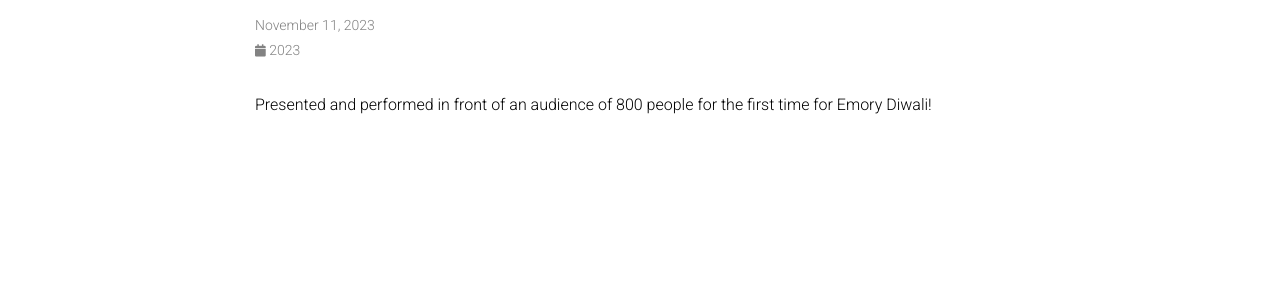
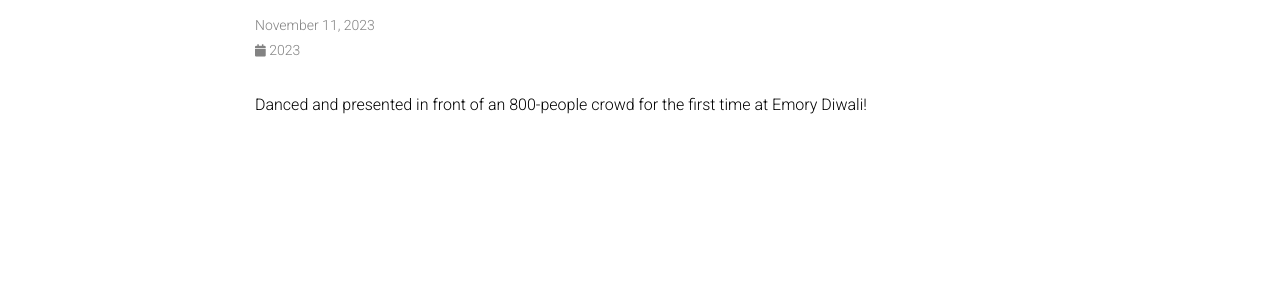
Before and after one commit to sarkarsrijon/sarkarsrijon.github.io, a Jekyll site: the page built from _news/announcement_10.md, in a window 1280 px wide. Shown: the part 146-433 px from the top of the page. Built offline with Jekyll 4.4.1, drawn with Linux system fonts in a browser that asks for light colours; comment, search, counter and statistics services are not loaded; a style sheet for code colours, icons or effects is not loaded.

Commit message:
Update announcement_10.md

```diff
--- a/_news/announcement_10.md
+++ b/_news/announcement_10.md
@@ -5,4 +5,4 @@ inline: true
 related_posts: false
 ---
 
-Presented and performed in front of an audience of 800 people for the first time for Emory Diwali!
+Danced and presented in front of an 800-people crowd for the first time at Emory Diwali!
```
